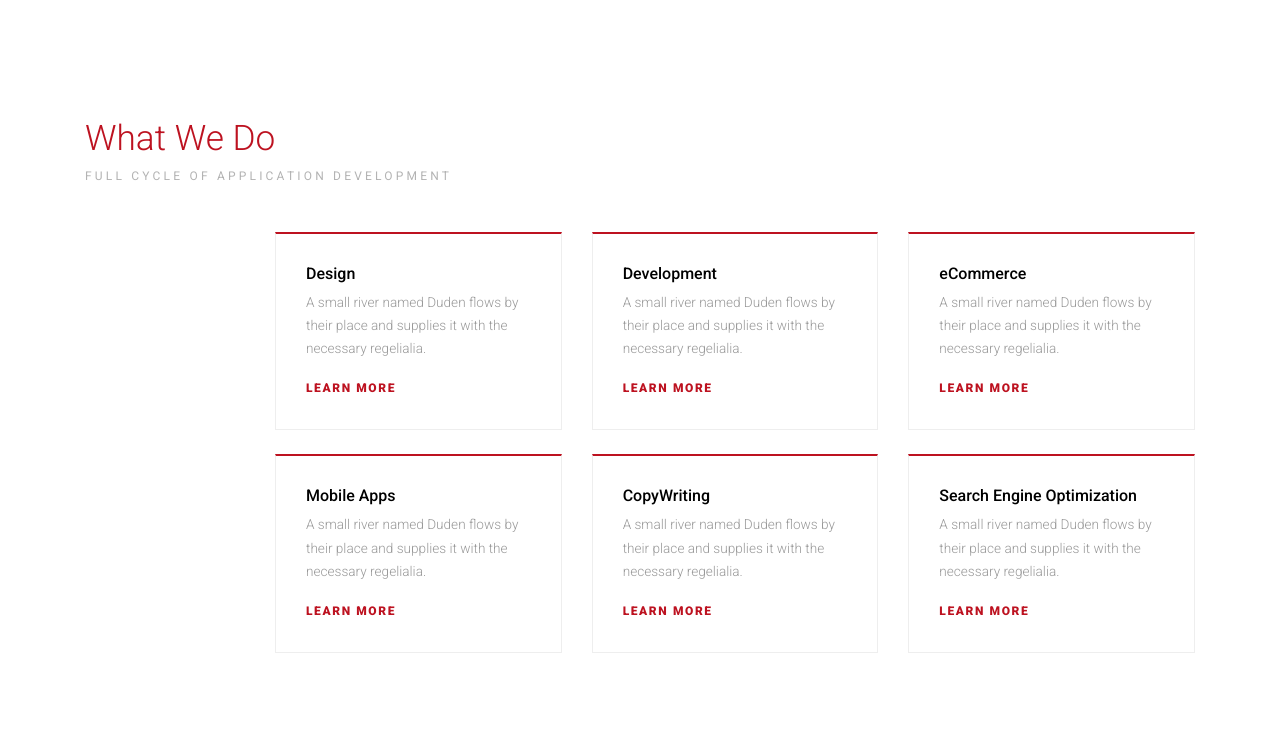
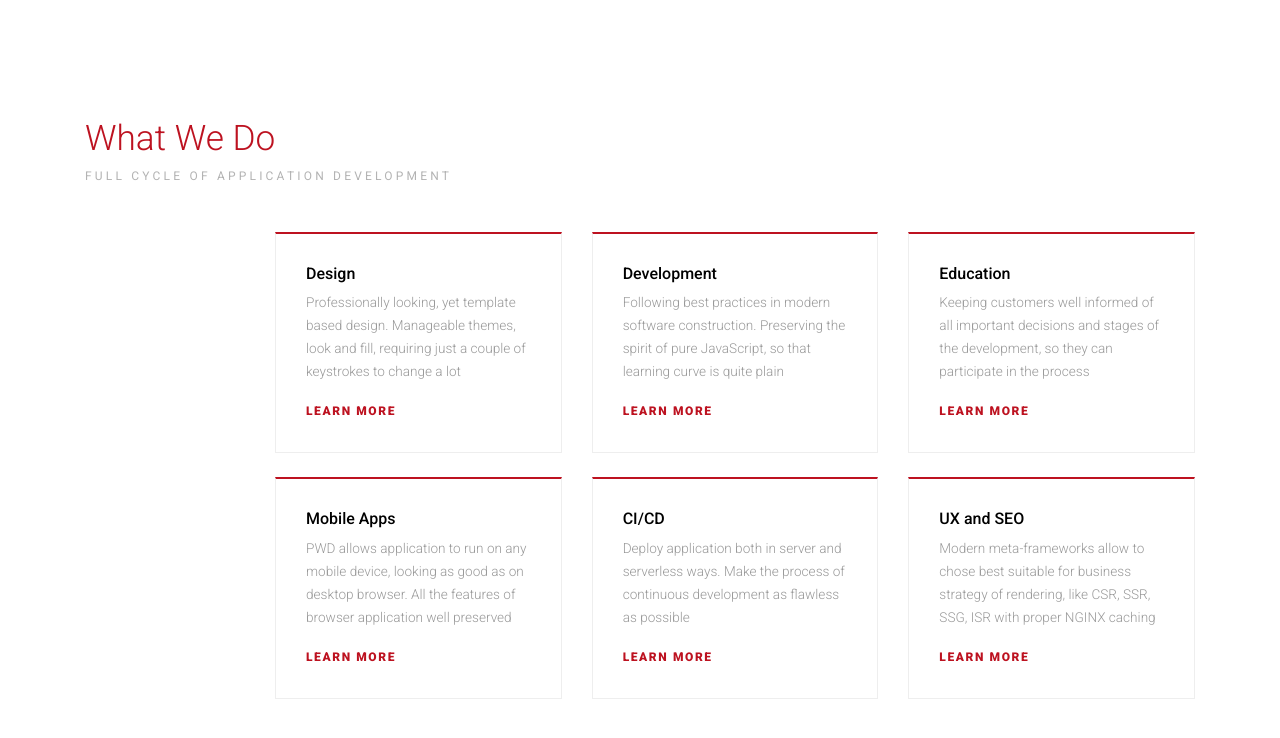
Before and after one commit to brixdan/gerthlab, a plain HTML site: page index.html in a window 1280 px wide. Shown: the part 900-1638 px from the top of the page. Drawn offline with Linux system fonts and the light colour scheme; files whose address does not match are found by name.

Commit message:
What we do with details

```diff
--- a/index.html
+++ b/index.html
@@ -96,7 +96,7 @@
                 <p class="sub-text mb-3">Blazing fast SPAs of any complexity, backed up by cutting-edge
                 technologies like Svelte and Sapper, with small, comprehensible and maintainable
                   codebase, designed in quotients of time, reqired by another frameworks. All that with
-                main priority of quality over hastle.</p>
+                main priority of quality over haste</p>
                 <p><a href="https://svelte.dev/blog/sapper-towards-the-ideal-web-app-framework" target="_blank" class="btn btn-outline-primary btn-md">Start a project</a></p>
               </div>
             </div>
@@ -119,21 +119,25 @@
               <div class="col-md-6 col-lg-4 mb-4 mb-lg-4">
                 <div class="service h-100">
                   <h3>Design</h3>
-                  <p>A small river named Duden flows by their place and supplies it with the necessary regelialia.</p>
+                  <p>Professionally looking, yet template based design. Manageable themes,
+                  look and fill, requiring just a couple of keystrokes to change a lot
+                  </p>
+                  <p><a href="#" class="readmore")>Learn more</a></p>
+                </div>
+              </div>
+              <div class="col-md-6 col-lg-4 mb-4 mb-lg-4">
+                <div class="service h-100">
+                  <h3>Development</h3>
+                  <p>Following best practices in modern software construction. Preserving the spirit
+                    of pure JavaScript, so that learning curve is quite plain  </p>
                   <p><a href="#" class="readmore">Learn more</a></p>
                 </div>
               </div>
               <div class="col-md-6 col-lg-4 mb-4 mb-lg-4">
                 <div class="service h-100">
-                  <h3>Development</h3>
-                  <p>A small river named Duden flows by their place and supplies it with the necessary regelialia.</p>
-                  <p><a href="#" class="readmore">Learn more</a></p>
-                </div>
-              </div>
-              <div class="col-md-6 col-lg-4 mb-4 mb-lg-4">
-                <div class="service h-100">
-                  <h3>eCommerce</h3>
-                  <p>A small river named Duden flows by their place and supplies it with the necessary regelialia.</p>
+                  <h3>Education</h3>
+                  <p>Keeping customers well informed of all important decisions and stages of
+                  the development, so they can participate in the process</p>
                   <p><a href="#" class="readmore">Learn more</a></p>
                 </div>
               </div>
@@ -141,21 +145,24 @@
               <div class="col-md-6 col-lg-4 mb-4 mb-lg-4">
                 <div class="service h-100">
                   <h3>Mobile Apps</h3>
-                  <p>A small river named Duden flows by their place and supplies it with the necessary regelialia.</p>
+                  <p>PWD allows application to run on any mobile device, looking as good
+                  as on desktop browser. All the features of browser application well preserved</p>
                   <p><a href="#" class="readmore">Learn more</a></p>
                 </div>
               </div>
               <div class="col-md-6 col-lg-4 mb-4 mb-lg-4">
                 <div class="service h-100">
-                  <h3>CopyWriting</h3>
-                  <p>A small river named Duden flows by their place and supplies it with the necessary regelialia.</p>
+                  <h3>CI/CD</h3>
+                  <p>Deploy application both in server and serverless ways. Make the process
+                  of continuous development as flawless as possible</p>
                   <p><a href="#" class="readmore">Learn more</a></p>
                 </div>
               </div>
               <div class="col-md-6 col-lg-4 mb-4 mb-lg-4">
                 <div class="service h-100">
-                  <h3>Search Engine Optimization</h3>
-                  <p>A small river named Duden flows by their place and supplies it with the necessary regelialia.</p>
+                  <h3>UX and SEO</h3>
+                  <p>Modern meta-frameworks allow to chose best suitable for business strategy of
+                  rendering, like CSR, SSR, SSG, ISR with proper NGINX caching </p>
                   <p><a href="#" class="readmore">Learn more</a></p>
                 </div>
               </div>
```
Also changed, not shown: design.html (added, +16 -0 lines).
